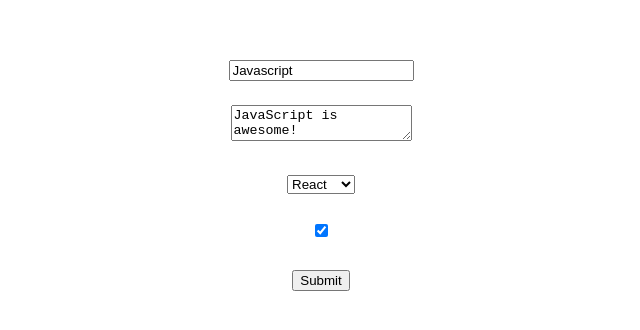
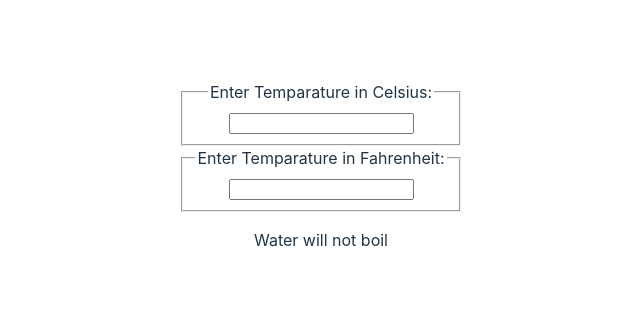
Before and after one commit to antysanjana/learning_react, a React (Vite) app: page / in a window 1280 px wide. Shown: the part 226-556 px from the top of the page, without its empty margins (319-959 px from the left). Built offline with nearby package versions, Linux system fonts and the light colour scheme.

Commit message:
Created Temperature calculator

```diff
--- a/src/App.jsx
+++ b/src/App.jsx
@@ -4,13 +4,14 @@
 import './App.css'
 import ClockList from './assets/ClockList';
 import Form from './assets/Form';
+import Calculator from './assets/Calculator';
 
 function App() {
   const [count, setCount] = useState(0)
   // const quantities = [1, 2, 3];
   return (
     // <div><ClockList quantities={quantities}/></div>
-    <div><Form /></div>
+    <div><Calculator /></div>
   )
 }
 
--- a/src/assets/BoilingVerdict.jsx
+++ b/src/assets/BoilingVerdict.jsx
@@ -0,0 +1,7 @@
+export default function BoilingVerdict({celsius=0}){
+    if(celsius >= 100){
+        return <p>Water will boil</p>
+    }else{
+        return <p>Water will not boil</p>
+    }
+}
--- /dev/null
+++ b/src/assets/Calculator.jsx
@@ -0,0 +1,31 @@
+import React from 'react';
+import TemperatureInput from './TemperatureInput';
+import { convert, toCelsius, toFahrenheit } from '../lib/converter';
+import BoilingVerdict from './BoilingVerdict';
+
+export default class Calculator extends React.Component{
+    state = {
+        temperature: '',
+        scale: 'c'
+    }
+
+    handleChange = (e, scale) => {
+        this.setState({
+            temperature: e.target.value,
+            scale
+        })
+    }
+
+    render(){
+        const {temperature, scale} = this.state;
+        const celsius = scale === 'f'? convert(temperature, toCelsius): temperature;
+        const fahrenheit = scale === 'c'? convert(temperature, toFahrenheit): temperature;
+        return(
+            <div>
+            <TemperatureInput scale="c" temperature={celsius} onTemperatureChange={this.handleChange}/>
+            <TemperatureInput scale="f" temperature={fahrenheit} onTemperatureChange={this.handleChange}/>
+            <BoilingVerdict celsius={parseFloat(temperature)}/>
+            </div>
+        );
+    }
+}
--- /dev/null
+++ b/src/assets/TemperatureInput.jsx
@@ -0,0 +1,19 @@
+import React from 'react';
+import BoilingVerdict from './BoilingVerdict';
+
+const scaleNames = {
+    c: "Celsius",
+    f: "Fahrenheit"
+}
+
+export default function TemperatureInput({scale, temperature, onTemperatureChange }){
+        return(
+            <div>
+            <fieldset>
+                <legend>Enter Temparature in {scaleNames[scale]}: </legend>
+                <input type="text" value={temperature}
+                onChange={(e) => onTemperatureChange(e, scale)} />
+            </fieldset>
+            </div>
+        );
+}
--- /dev/null
+++ b/src/lib/converter.js
@@ -0,0 +1,17 @@
+export function toCelsius(fahrenheit){
+    return ((fahrenheit-32)*5)/9;
+}
+
+export function toFahrenheit(celsius){
+    return (celsius*9)/5+32;
+}
+
+export function convert(temperature, convertTo){
+    const input = parseFloat(temperature);
+    if(Number.isNaN(input)){
+        return ''
+    }
+    const output = convertTo(input);
+    const rounded = Math.round(output*1000)/1000;
+    return rounded.toString();
+}
```
